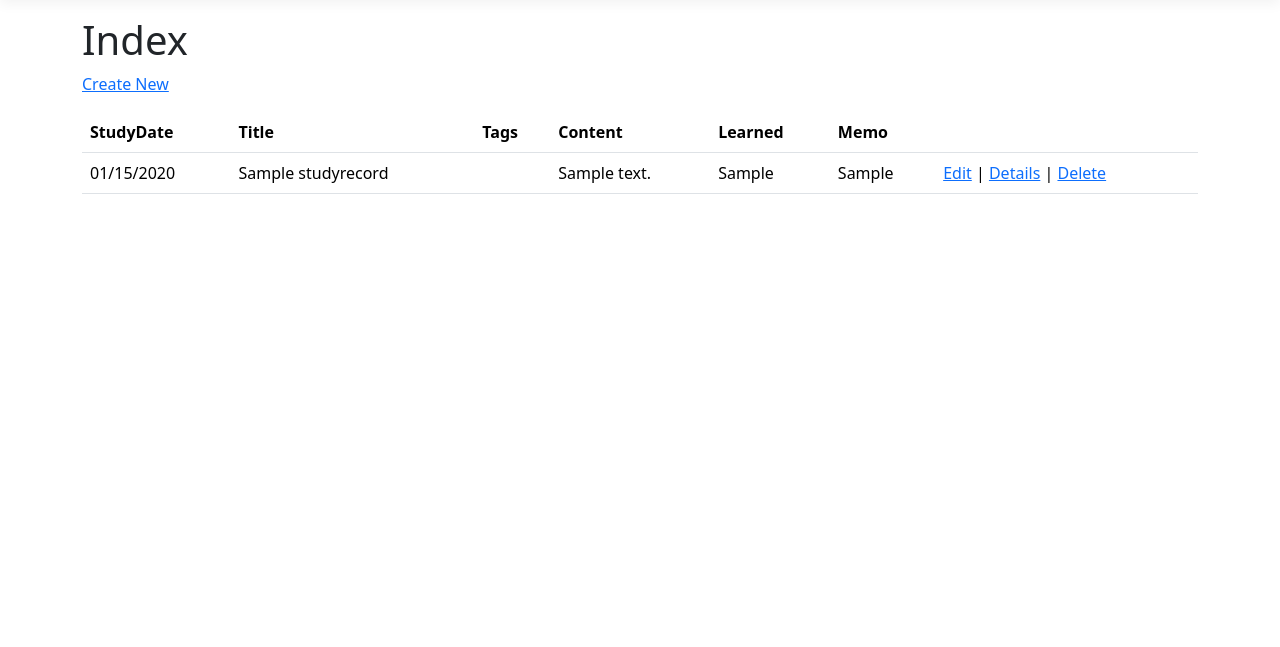
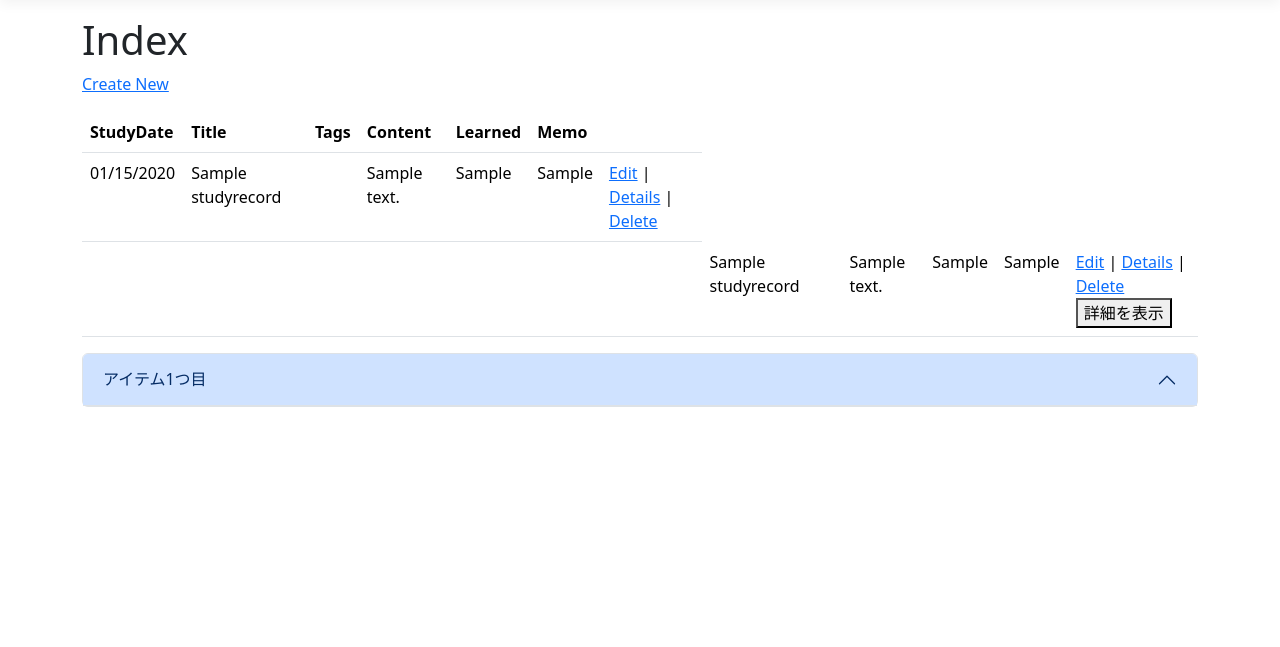
Before and after one commit to IchikaCoding/manabi-log, an ASP.NET Core app: page /StudyRecord in a window 1280 px wide. Shown: the part 57-704 px from the top of the page. Run offline with ASP.NET Core 8, Linux system fonts and the light colour scheme; tables that the repository leaves empty hold one stand-in row (values such as "Sample post"); style sheets or scripts are compiled from the project's sources.

Commit message:
wip: 詳細を開くボタンを追加（テーブルが崩れた）

```diff
--- a/ManabiLog/Views/StudyRecord/Index.cshtml
+++ b/ManabiLog/Views/StudyRecord/Index.cshtml
@@ -67,7 +67,51 @@
                 <a asp-action="Details" asp-route-id="@item.Id">Details</a> |
                 <a asp-action="Delete" asp-route-id="@item.Id">Delete</a>
             </td>
+         </tr>
+        <tr>
+            <td colspan="7">
+                <div clsss="collapse">
+                <td>
+                @Html.DisplayFor(model => item.Title)
+
+            </td>
+            <td>
+                @* item.TagsのデータはList形式。Listに保存されているタグを全て表示したい *@
+                @* @Html.DisplayFor(model => item.Tags) *@
+                    @foreach(var tag in item.Tags)
+                    {
+                        <span class="badge text-bg-primary">#@Html.DisplayFor(model => tag.Name)</span>
+                    }
+            </td>
+            <td>
+                @Html.DisplayFor(model => item.Content)
+            </td>
+            <td>
+                @Html.DisplayFor(model => item.Learned)
+            </td>
+            <td>
+                @Html.DisplayFor(model => item.Memo)
+            </td>
+            <td>
+                <a asp-action="Edit" asp-route-id="@item.Id">Edit</a> |
+                <a asp-action="Details" asp-route-id="@item.Id">Details</a> |
+                <a asp-action="Delete" asp-route-id="@item.Id">Delete</a>
+                @* TODO: ここをどこに入れたらいいのかわかりません *@
+                <button>詳細を表示</button>
+            </td>
+            </div>
         </tr>
+
 }
     </tbody>
 </table>
+
+
+<div class="accordion" id="accordionExample">
+    <div class="accordion-item">
+        <h2 class="accordion-header">
+            <button class="accordion-button" type="button" data-bs-toggle="collapse" data-bs-target="#collapseOne" aria-expanded="true" aria-controls="collapseOne">アイテム1つ目</button>
+        </h2>
+        @* データの中身を追加↓ *@
+    </div>
+</div>
```
